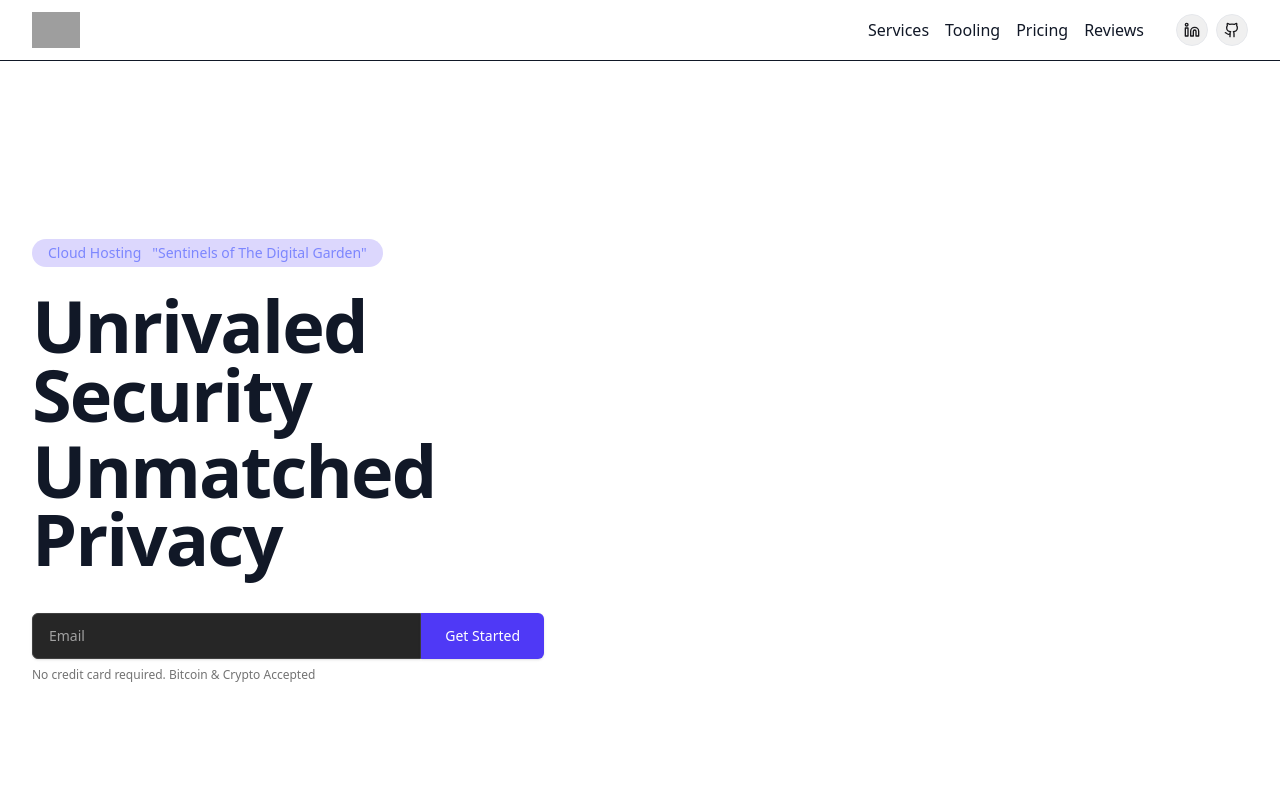
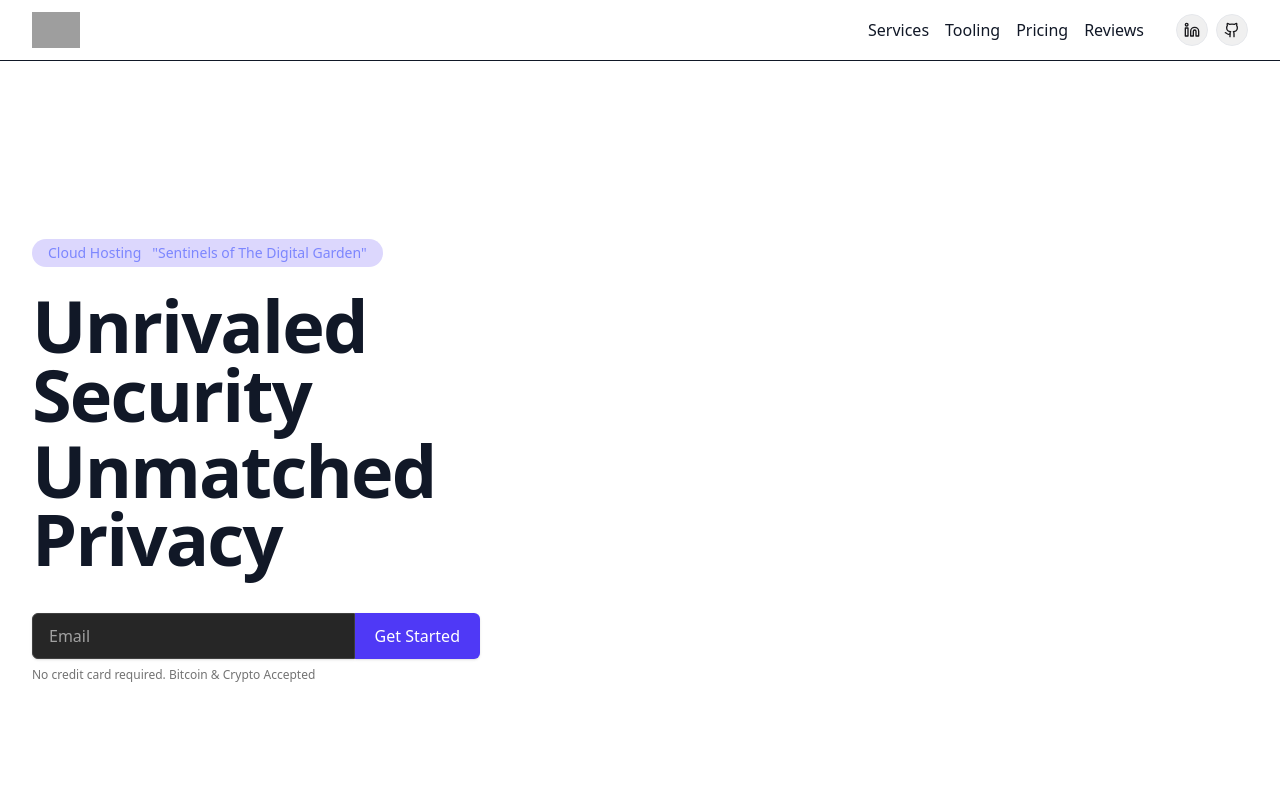
Before and after one commit to Cyntax-Inc/cyntax.cloud, a Next.js app: page / in a window 1280 px wide. Shown: the top 800 px of the page. Built offline with nearby package versions, Linux system fonts and the light colour scheme; grey boxes are pictures that could not be loaded.

Commit message:
Add subscribe form api

```diff
--- /dev/null
+++ b/app/api/subscribe/route.ts
@@ -0,0 +1,42 @@
+import { NextResponse } from "next/server";
+import { db } from "../../../lib/firebaseAdmin"; // adjust only if your export name/path differs
+import { FieldValue } from "firebase-admin/firestore";
+
+function isValidEmail(email: string) {
+  return /^[^\s@]+@[^\s@]+\.[^\s@]+$/.test(email);
+}
+
+export async function POST(req: Request) {
+  try {
+    const body = await req.json();
+    const email = body?.email?.trim().toLowerCase();
+    const source = body?.source?.trim() || "unknown";
+
+    if (!email || !isValidEmail(email)) {
+      return NextResponse.json(
+        { success: false, error: "Invalid email address." },
+        { status: 400 }
+      );
+    }
+
+    // Firestore creates the collection automatically on first write
+    await db.collection("subscribers").doc(email).set(
+      {
+        email,
+        source,
+        subscribed: true,
+        updatedAt: FieldValue.serverTimestamp(),
+        createdAt: FieldValue.serverTimestamp(),
+      },
+      { merge: true }
+    );
+
+    return NextResponse.json({ success: true });
+  } catch (error) {
+    console.error("Subscribe error:", error);
+    return NextResponse.json(
+      { success: false, error: "Failed to subscribe." },
+      { status: 500 }
+    );
+  }
+}
--- a/components/homepage/Footer.tsx
+++ b/components/homepage/Footer.tsx
@@ -1,5 +1,5 @@
-// components/Footer.tsx
-import { Github, Linkedin, Mail, Send } from "lucide-react";
+import { Github, Linkedin, Mail } from "lucide-react";
+import SubscribeForm from "../../components/homepage/SubscribeForm";
 
 const footerLinks = [
   ["Services", "#services"],
@@ -70,24 +70,18 @@ export default function Footer() {
               Subscribe for product updates, hosting announcements, and platform news.
             </p>
 
-            <form className="mt-6 flex flex-col gap-3 sm:flex-row">
-              <label htmlFor="footer-email" className="sr-only">
-                Email address
-              </label>
-              <input
-                id="footer-email"
-                type="email"
+            <div className="mt-6">
+              <SubscribeForm
+                source="footer"
+                inputId="footer-email"
                 placeholder="Enter your email"
-                className="h-12 w-full rounded-xl border border-white/10 bg-white/[0.04] px-4 text-sm text-white placeholder:text-white/30 outline-none transition focus:border-violet-400/50"
+                buttonText="Subscribe"
+                showIcon
+                formClassName="flex flex-col gap-3 sm:flex-row"
+                inputClassName="h-12 w-full rounded-xl border border-white/10 bg-white/[0.04] px-4 text-sm text-white placeholder:text-white/30 outline-none transition focus:border-violet-400/50"
+                buttonClassName="inline-flex h-12 items-center justify-center gap-2 rounded-xl bg-violet-600 px-5 text-sm font-medium text-white transition hover:bg-violet-500 disabled:opacity-70"
               />
-              <button
-                type="submit"
-                className="inline-flex h-12 items-center justify-center gap-2 rounded-xl bg-violet-600 px-5 text-sm font-medium text-white transition hover:bg-violet-500"
-              >
-                Subscribe
-                <Send className="h-4 w-4" />
-              </button>
-            </form>
+            </div>
 
             <div className="mt-6 flex items-center gap-3">
               <a
--- a/components/homepage/Hero.tsx
+++ b/components/homepage/Hero.tsx
@@ -1,3 +1,5 @@
+import SubscribeForm from "./SubscribeForm";
+
 export default function Hero() {
   return (
     <section className="container-pad min-h-screen grid lg:grid-cols-2">
@@ -16,16 +18,16 @@ export default function Hero() {
         </h2>
 
         {/* CTA */}
-        <div className="mt-10 flex max-w-lg">
-        <input
-          type="email"
-          placeholder="Email"
-          className="flex-1 rounded-l-md border border-neutral-700 bg-neutral-800 px-4 py-3 text-sm text-white placeholder:text-neutral-400 shadow-sm focus:border-indigo-500 focus:outline-none"
-        />
-        <button className="rounded-r-md bg-indigo-600 px-6 py-3 text-sm font-medium text-white shadow-sm transition hover:bg-indigo-500">
-          Get Started
-        </button>
-      </div>
+        <div className="mt-10 flex max-w-md">
+          <SubscribeForm
+            source="hero"
+            placeholder="Email"
+            buttonText="Get Started"
+            formClassName="flex w-full"
+            inputClassName="flex-1 rounded-l-md border border-neutral-700 bg-neutral-800 px-4 py-2.5 text-md text-white placeholder:text-neutral-400 shadow-sm focus:border-indigo-500 focus:outline-none"
+            buttonClassName="rounded-r-md bg-indigo-600 px-5 py-2.5 text-md font-medium text-white shadow-sm transition hover:bg-indigo-500 disabled:opacity-70"
+          />
+        </div>
 
         <p className="mt-2 text-xs text-neutral-500">
           No credit card required. Bitcoin & Crypto Accepted
--- /dev/null
+++ b/components/homepage/SubscribeForm.tsx
@@ -0,0 +1,104 @@
+"use client";
+
+import { useState } from "react";
+import { Send } from "lucide-react";
+
+type SubscribeFormProps = {
+  source: "hero" | "footer";
+  inputId?: string;
+  placeholder: string;
+  buttonText: string;
+  formClassName: string;
+  inputClassName: string;
+  buttonClassName: string;
+  showIcon?: boolean;
+};
+
+export default function SubscribeForm({
+  source,
+  inputId,
+  placeholder,
+  buttonText,
+  formClassName,
+  inputClassName,
+  buttonClassName,
+  showIcon = false,
+}: SubscribeFormProps) {
+  const [email, setEmail] = useState("");
+  const [loading, setLoading] = useState(false);
+  const [status, setStatus] = useState<"idle" | "success" | "error">("idle");
+  const [message, setMessage] = useState("");
+
+  async function handleSubmit(e: React.FormEvent<HTMLFormElement>) {
+    e.preventDefault();
+
+    if (!email.trim()) return;
+
+    setLoading(true);
+    setStatus("idle");
+    setMessage("");
+
+    try {
+      const res = await fetch("/api/subscribe", {
+        method: "POST",
+        headers: {
+          "Content-Type": "application/json",
+        },
+        body: JSON.stringify({
+          email,
+          source,
+        }),
+      });
+
+      const data = await res.json();
+
+      if (!res.ok || !data.success) {
+        setStatus("error");
+        setMessage(data.error || "Subscription failed.");
+        return;
+      }
+
+      setStatus("success");
+      setMessage("Thanks for subscribing.");
+      setEmail("");
+    } catch {
+      setStatus("error");
+      setMessage("Something went wrong.");
+    } finally {
+      setLoading(false);
+    }
+  }
+
+  return (
+    <div className="w-full">
+      <form onSubmit={handleSubmit} className={formClassName}>
+        <label htmlFor={inputId} className="sr-only">
+          Email address
+        </label>
+
+        <input
+          id={inputId}
+          type="email"
+          value={email}
+          onChange={(e) => setEmail(e.target.value)}
+          placeholder={placeholder}
+          required
+          className={inputClassName}
+        />
+
+        <button type="submit" disabled={loading} className={buttonClassName}>
+          {loading ? "Submitting..." : buttonText}
+          {showIcon && !loading ? <Send className="h-4 w-4" /> : null}
+        </button>
+      </form>
+
+      {status === "success" && (
+        <p className="mt-2 text-sm text-green-400">{message}</p>
+      )}
+
+      {status === "error" && (
+        <p className="mt-2 text-sm text-red-400">{message}</p>
+      )}
+    </div>
+  );
+}
```
